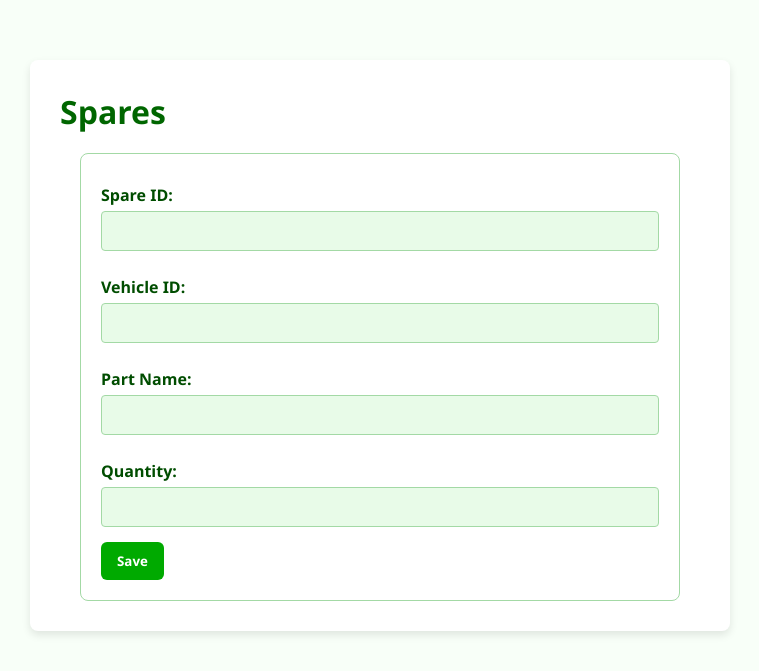
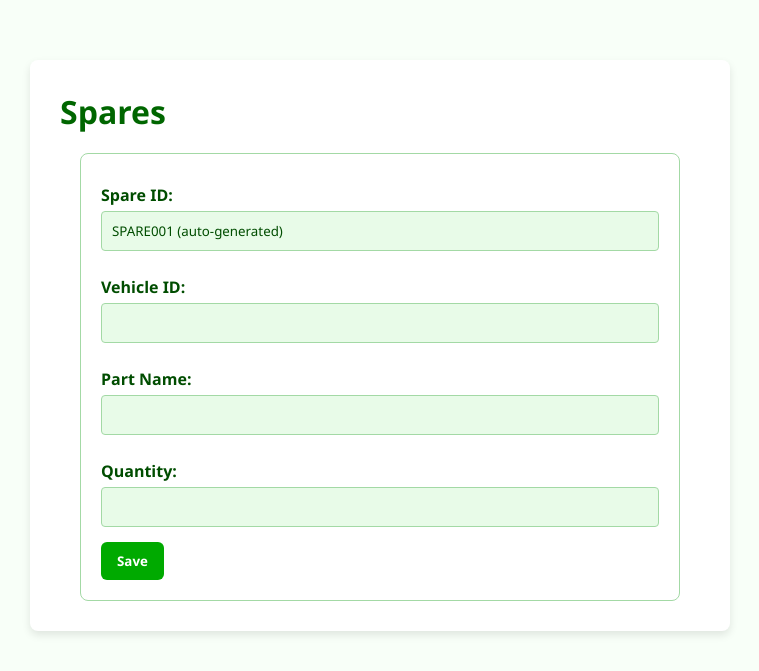
Before and after one commit to Mohammedsiddiq080/FMS2, a Flask app: page /spares in a window 1280 px wide. Shown: the top 671 px of the page, without its empty margins (260-1019 px from the left). Run offline with Flask 3, Linux system fonts and the light colour scheme; the visitor is signed in with stand-in values (Sample User, id 1).

Commit message:
Update spares.html

```diff
--- a/templates/spares.html
+++ b/templates/spares.html
@@ -11,7 +11,7 @@
         <h1>Spares</h1>
         <form id="sparesForm">
             <label for="spare_id">Spare ID:</label>
-            <input type="text" id="spare_id" name="spare_id" required>
+            <input type="text" id="spare_id" name="spare_id" value="SPARE001" readonly>
             <label for="vehicle_id">Vehicle ID:</label>
             <input type="text" id="vehicle_id" name="vehicle_id" required>
             <label for="part_name">Part Name:</label>
@@ -22,5 +22,12 @@
         </form>
     </div>
     <script src="{{ url_for('static', filename='js/scripts.js') }}"></script>
+    <script>
+        document.addEventListener('DOMContentLoaded', function() {
+            // The ID will be generated server-side, but we can show a placeholder
+            document.getElementById('spare_id').value = 'SPARE001 (auto-generated)';
+            document.getElementById('spare_id').readOnly = true;
+        });
+    </script>
 </body>
 </html>
```
